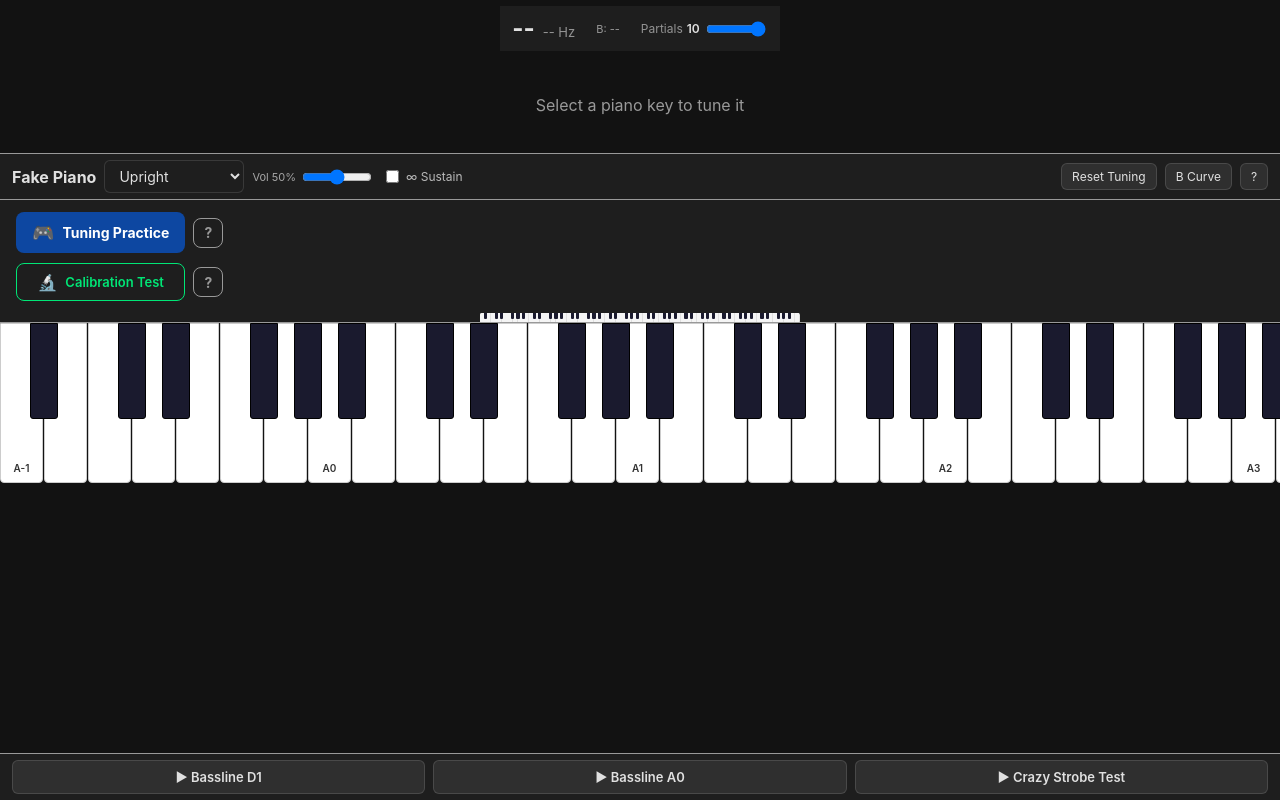
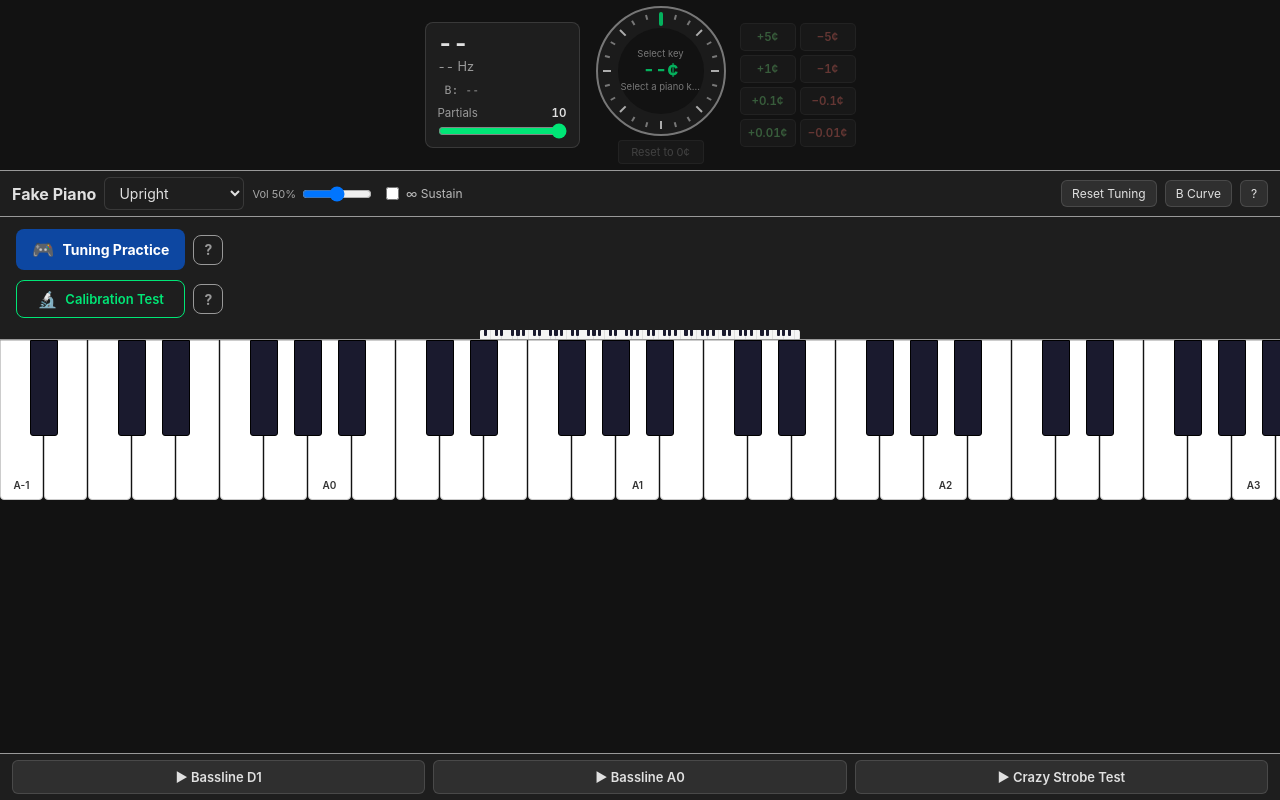
Before and after one commit to cfogelklou/string-sprint, a React (Vite) app: page / in a window 1280 px wide. Built offline with nearby package versions, Linux system fonts and the light colour scheme.

Commit message:
feat(ui): horizontal tuner deck with brag mode precision and zero-shift loading

```diff
--- a/src/App.tsx
+++ b/src/App.tsx
@@ -84,13 +84,9 @@ export default function App() {
   return (
     <div style={{ display: 'flex', flexDirection: 'column', width: '100%', height: '100%', overflow: 'hidden' }}>
       <div id="fakepiano-app" style={{ flex: 1, minHeight: 0 }}>
-        {/* Status area */}
-        <section className="status-area" data-testid="status-area">
+        {/* Tuner area (Note info left, Jog wheel center, Step buttons right) */}
+        <section className="tuner-area" data-testid="tuner-area">
           <NoteSelector />
-        </section>
-
-        {/* Cents jog wheel area */}
-        <section className="cents-area" data-testid="cents-area">
           <CentsJogWheel />
         </section>
 
--- a/src/components/CentsJogWheel.tsx
+++ b/src/components/CentsJogWheel.tsx
@@ -7,17 +7,23 @@ const MAX_CENTS = 100;
 const SMALL_STEP = 0.1;
 const LARGE_STEP = 1;
 const COARSE_STEP = 5;
-const DIAL_RADIUS = 62;
+const FINE_STEP = 0.01;
+const DIAL_RADIUS = 56;
 const CENTS_PER_TURN = 120;
 
 const FINE_STEPS = [
-  { label: '−5¢', delta: -COARSE_STEP }, { label: '−1¢', delta: -LARGE_STEP },
-  { label: '−0.1¢', delta: -SMALL_STEP }, { label: '+0.1¢', delta: SMALL_STEP },
-  { label: '+1¢', delta: LARGE_STEP }, { label: '+5¢', delta: COARSE_STEP },
+  { label: '+5¢', delta: COARSE_STEP, variant: 'plus' },
+  { label: '−5¢', delta: -COARSE_STEP, variant: 'minus' },
+  { label: '+1¢', delta: LARGE_STEP, variant: 'plus' },
+  { label: '−1¢', delta: -LARGE_STEP, variant: 'minus' },
+  { label: '+0.1¢', delta: SMALL_STEP, variant: 'plus' },
+  { label: '−0.1¢', delta: -SMALL_STEP, variant: 'minus' },
+  { label: '+0.01¢', delta: FINE_STEP, variant: 'plus' },
+  { label: '−0.01¢', delta: -FINE_STEP, variant: 'minus' },
 ] as const;
 
 function clampCents(value: number): number {
-  return Math.round(Math.min(MAX_CENTS, Math.max(MIN_CENTS, value)) * 10) / 10;
+  return Math.round(Math.min(MAX_CENTS, Math.max(MIN_CENTS, value)) * 100) / 100;
 }
 
 function pointerAngle(element: HTMLElement, clientX: number, clientY: number): number {
@@ -44,33 +50,36 @@ export default function CentsJogWheel() {
   const keyIndex = selectedKeyId === null ? -1 : keyIndexOf(selectedKeyId);
   const currentCents = keyIndex >= 0 && keyIndex < keys.length ? keys[keyIndex].centsOffset : 0;
   const isPractice = tuningSimPhase === 'playing';
+  const hasSelection = selectedKeyId !== null;
 
   const setCents = useCallback((value: number) => {
     if (selectedKeyId !== null) setCentsOffset(selectedKeyId, clampCents(value));
   }, [selectedKeyId, setCentsOffset]);
 
   const nudge = useCallback((delta: number) => {
+    if (selectedKeyId === null) return;
     setCents(currentCents + delta);
-    if (selectedKeyId !== null) {
-      stopNote(selectedKeyId);
-      window.setTimeout(() => playNote(selectedKeyId), 20);
-    }
+    stopNote(selectedKeyId);
+    window.setTimeout(() => playNote(selectedKeyId), 20);
   }, [currentCents, playNote, selectedKeyId, setCents, stopNote]);
 
   const onPointerDown = useCallback((event: React.PointerEvent<HTMLDivElement>) => {
+    if (selectedKeyId === null) return;
     event.currentTarget.setPointerCapture(event.pointerId);
     lastAngleRef.current = pointerAngle(event.currentTarget, event.clientX, event.clientY);
-  }, []);
+  }, [selectedKeyId]);
 
   const onPointerMove = useCallback((event: React.PointerEvent<HTMLDivElement>) => {
+    if (selectedKeyId === null) return;
     const previous = lastAngleRef.current;
     if (previous === null) return;
     const next = pointerAngle(event.currentTarget, event.clientX, event.clientY);
     lastAngleRef.current = next;
     setCents(currentCents + (angleDelta(previous, next) / (Math.PI * 2)) * CENTS_PER_TURN);
-  }, [currentCents, setCents]);
+  }, [currentCents, selectedKeyId, setCents]);
 
   const onKeyDown = useCallback((event: React.KeyboardEvent<HTMLDivElement>) => {
+    if (selectedKeyId === null) return;
     const step = event.shiftKey ? LARGE_STEP : SMALL_STEP;
     switch (event.key) {
       case 'ArrowUp': case 'ArrowRight': event.preventDefault(); nudge(step); return;
@@ -81,7 +90,7 @@ export default function CentsJogWheel() {
       case 'End': event.preventDefault(); setCents(MAX_CENTS); return;
       default: return;
     }
-  }, [nudge, setCents]);
+  }, [nudge, selectedKeyId, setCents]);
 
   useEffect(() => {
     const shortcut = (event: KeyboardEvent) => {
@@ -89,7 +98,7 @@ export default function CentsJogWheel() {
       switch (event.key.toLowerCase()) {
         case 'q': nudge(LARGE_STEP); break; case 'a': nudge(-LARGE_STEP); break;
         case 'w': nudge(SMALL_STEP); break; case 's': nudge(-SMALL_STEP); break;
-        case 'e': nudge(0.01); break; case 'd': nudge(-0.01); break;
+        case 'e': nudge(FINE_STEP); break; case 'd': nudge(-FINE_STEP); break;
         case 'r': setCents(0); break; default: return;
       }
     };
@@ -97,20 +106,75 @@ export default function CentsJogWheel() {
     return () => window.removeEventListener('keydown', shortcut);
   }, [nudge, setCents]);
 
-  if (selectedKeyId === null) return <div className="jog-wheel-empty">Select a piano key to tune it</div>;
-
-  const valueText = `${currentCents >= 0 ? '+' : ''}${currentCents.toFixed(1)}¢`;
+  const valueText = `${currentCents >= 0 ? '+' : ''}${currentCents.toFixed(2)}¢`;
   const accessibility = isPractice
     ? { role: 'group' as const, 'aria-label': 'Cents jog wheel. Use arrow keys or precision buttons to tune the selected note.' }
-    : { role: 'slider' as const, 'aria-label': 'Cents jog wheel', 'aria-valuemin': MIN_CENTS, 'aria-valuemax': MAX_CENTS, 'aria-valuenow': currentCents, 'aria-valuetext': `${currentCents >= 0 ? 'plus ' : ''}${currentCents.toFixed(1)} cents` };
+    : {
+        role: 'slider' as const,
+        'aria-label': hasSelection ? 'Cents jog wheel' : 'Cents jog wheel (no key selected)',
+        'aria-valuemin': MIN_CENTS,
+        'aria-valuemax': MAX_CENTS,
+        'aria-valuenow': currentCents,
+        'aria-valuetext': `${currentCents >= 0 ? 'plus ' : ''}${currentCents.toFixed(2)} cents`,
+      };
 
-  return <section className="jog-wheel" aria-label="Cents adjustment">
-    <div {...accessibility} tabIndex={0} className="jog-wheel-dial" onPointerDown={onPointerDown} onPointerMove={onPointerMove} onPointerUp={() => { lastAngleRef.current = null; }} onPointerCancel={() => { lastAngleRef.current = null; }} onKeyDown={onKeyDown}>
-      <span className="jog-wheel-index" aria-hidden="true" />
-      {Array.from({ length: 24 }, (_, index) => <span key={index} aria-hidden="true" className={index % 3 === 0 ? 'jog-wheel-tick jog-wheel-tick-major' : 'jog-wheel-tick'} style={{ transform: `rotate(${index * 15}deg) translateY(-${DIAL_RADIUS}px)` }} />)}
-      <div className="jog-wheel-readout"><span>{isPractice ? 'Tune this note' : `MIDI ${selectedKeyId}`}</span><strong>{isPractice ? 'Use your ear' : valueText}</strong><small>{isPractice ? 'Turn or nudge' : 'clockwise sharpens'}</small></div>
-    </div>
-    <div className="jog-wheel-steps" aria-label="Fine cents adjustment">{FINE_STEPS.map(({ label, delta }) => <button key={label} type="button" onClick={() => nudge(delta)}>{label}</button>)}</div>
-    {!isPractice && <button className="jog-wheel-reset" type="button" onClick={() => setCents(0)}>Reset to 0¢</button>}
-  </section>;
+  return (
+    <section className="jog-wheel" aria-label="Cents adjustment">
+      <div className="jog-wheel-center">
+        <div
+          {...accessibility}
+          tabIndex={0}
+          className={`jog-wheel-dial${!hasSelection ? ' disabled' : ''}`}
+          onPointerDown={onPointerDown}
+          onPointerMove={onPointerMove}
+          onPointerUp={() => { lastAngleRef.current = null; }}
+          onPointerCancel={() => { lastAngleRef.current = null; }}
+          onKeyDown={onKeyDown}
+        >
+          <span className="jog-wheel-index" aria-hidden="true" />
+          {Array.from({ length: 24 }, (_, index) => (
+            <span
+              key={index}
+              aria-hidden="true"
+              className={index % 3 === 0 ? 'jog-wheel-tick jog-wheel-tick-major' : 'jog-wheel-tick'}
+              style={{ transform: `rotate(${index * 15}deg) translateY(-${DIAL_RADIUS}px)` }}
+            />
+          ))}
+          <div className="jog-wheel-readout">
+            <span>
+              {isPractice ? 'Tune this note' : hasSelection ? `MIDI ${selectedKeyId}` : 'Select key'}
+            </span>
+            <strong>{isPractice ? 'Use your ear' : hasSelection ? valueText : '--¢'}</strong>
+            <small>
+              {isPractice ? 'Turn or nudge' : hasSelection ? 'clockwise sharpens' : 'Select a piano key to tune it'}
+            </small>
+          </div>
+        </div>
+        {!isPractice && (
+          <button
+            className="jog-wheel-reset"
+            type="button"
+            onClick={() => setCents(0)}
+            disabled={!hasSelection}
+          >
+            Reset to 0¢
+          </button>
+        )}
+      </div>
+
+      <div className="jog-wheel-steps-grid" aria-label="Fine cents adjustment">
+        {FINE_STEPS.map(({ label, delta, variant }) => (
+          <button
+            key={label}
+            type="button"
+            className={`jog-wheel-step-btn btn-${variant}`}
+            onClick={() => nudge(delta)}
+            disabled={!hasSelection}
+          >
+            {label}
+          </button>
+        ))}
+      </div>
+    </section>
+  );
 }
--- a/src/components/NoteSelector.tsx
+++ b/src/components/NoteSelector.tsx
@@ -22,51 +22,32 @@ export default function NoteSelector() {
   const isToneActive = selectedKeyId !== null && activeTones.has(selectedKeyId);
 
   return (
-    <div
-      style={{
-        display: 'flex',
-        alignItems: 'center',
-        justifyContent: 'space-between',
-        gap: 12,
-        padding: '8px 12px',
-        background: 'var(--color-surface, #1e1e2e)',
-        color: 'var(--color-text, #e0e0e0)',
-      }}
-    >
+    <div className="note-selector-card" data-testid="status-area">
       {/* Note + freq */}
-      <div style={{ display: 'flex', alignItems: 'baseline', gap: 8 }}>
-        <span style={{ fontSize: 24, fontWeight: 700 }}>{noteName}</span>
-        <span style={{ fontSize: 13, opacity: 0.6 }}>{frequency} Hz</span>
+      <div className="note-selector-pitch">
+        <span className="note-selector-name">{noteName}</span>
+        <span className="note-selector-freq">{frequency} Hz</span>
       </div>
 
       {/* B value / PTA */}
-      <div style={{
-        fontSize: 11,
-        display: 'inline-flex',
-        alignItems: 'center',
-        gap: 4,
-        padding: '2px 8px',
-        borderRadius: 4,
-        background: isToneActive ? 'var(--color-success-dim, rgba(0, 230, 118, 0.15))' : 'transparent',
-        color: isToneActive ? 'var(--color-accent)' : 'var(--color-text-dim)',
-        fontWeight: isToneActive ? 700 : 400,
-        border: isToneActive ? '1px solid var(--color-success-muted, rgba(0, 230, 118, 0.3))' : '1px solid transparent',
-        whiteSpace: 'nowrap',
-      }}>
+      <div className={`note-selector-b${isToneActive ? ' active' : ''}`}>
         {isToneActive ? 'PTA' : 'B'}: {bValue}
       </div>
 
       {/* Partials */}
-      <label style={{ display: 'flex', alignItems: 'center', gap: 4, fontSize: 12, whiteSpace: 'nowrap' }}>
-        <span style={{ opacity: 0.6 }}>Partials</span>
-        <span style={{ fontWeight: 600 }}>{numPartials}</span>
+      <label className="note-selector-partials">
+        <div className="note-selector-partials-header">
+          <span>Partials</span>
+          <span className="note-selector-partials-count">{numPartials}</span>
+        </div>
         <input
           type="range"
           min={1}
           max={10}
           value={numPartials}
           onChange={(e) => setNumPartials(Number(e.target.value))}
-          style={{ width: 60 }}
+          className="note-selector-partials-slider"
+          aria-label="Number of partials"
         />
       </label>
     </div>
--- a/src/index.css
+++ b/src/index.css
@@ -60,7 +60,7 @@ html, body, #root {
   width: 100%;
   height: 100%;
   display: grid;
-  grid-template-rows: auto auto auto auto 10px minmax(120px, 1fr) auto;
+  grid-template-rows: auto auto auto 10px minmax(120px, 1fr) auto;
   grid-template-columns: 1fr;
   overflow: hidden;
 }
@@ -94,62 +94,153 @@ html, body, #root {
   background: var(--color-primary);
 }
 
-.status-area {
+/* ------------------------------------------------------------------ */
+/* Horizontal Tuner Area (Note info left, Wheel center, Steps right)  */
+/* ------------------------------------------------------------------ */
+
+.tuner-area,
+.status-area,
+.cents-area {
   display: flex;
+  flex-direction: row;
   align-items: center;
   justify-content: center;
-  gap: 12px;
-  padding: 6px 12px;
+  gap: 16px;
+  padding: 6px 16px;
   background-color: var(--color-bg);
-  font-size: 0.9rem;
-  color: var(--color-text-dim);
-  min-height: 32px;
+  min-height: 154px;
+  box-sizing: border-box;
 }
 
-.cents-area {
+/* Note Selector Card (Left) */
+.note-selector-card {
   display: flex;
-  align-items: center;
+  flex-direction: column;
+  align-items: flex-start;
   justify-content: center;
-  min-height: 80px;
-  padding: 8px;
-  background-color: var(--color-bg);
+  gap: 6px;
+  min-width: 128px;
+  padding: 8px 12px;
+  background: var(--color-surface);
+  border: 1px solid var(--color-control-border);
+  border-radius: 8px;
+  color: var(--color-text);
+  box-sizing: border-box;
 }
 
+.note-selector-pitch {
+  display: flex;
+  flex-direction: column;
+  gap: 1px;
+}
+
+.note-selector-name {
+  font-size: 1.5rem;
+  font-weight: 700;
+  line-height: 1.1;
+  color: var(--color-text);
+  font-variant-numeric: tabular-nums;
+}
+
+.note-selector-freq {
+  font-size: 0.8rem;
+  color: var(--color-text-dim);
+  font-variant-numeric: tabular-nums;
+}
+
+.note-selector-b {
+  font-size: 0.72rem;
+  font-family: ui-monospace, SFMono-Regular, Menlo, Monaco, Consolas, monospace;
+  font-variant-numeric: tabular-nums;
+  padding: 2px 6px;
+  border-radius: 4px;
+  background: transparent;
+  color: var(--color-text-dim);
+  border: 1px solid transparent;
+  white-space: nowrap;
+}
+
+.note-selector-b.active {
+  background: var(--color-success-dim);
+  color: var(--color-accent);
+  font-weight: 700;
+  border-color: var(--color-success-muted);
+}
+
+.note-selector-partials {
+  display: flex;
+  flex-direction: column;
+  gap: 3px;
+  font-size: 0.72rem;
+  width: 100%;
+}
+
+.note-selector-partials-header {
+  display: flex;
+  justify-content: space-between;
+  align-items: center;
+  color: var(--color-text-dim);
+}
+
+.note-selector-partials-count {
+  font-weight: 600;
+  color: var(--color-text);
+  font-variant-numeric: tabular-nums;
+}
+
+.note-selector-partials-slider {
+  width: 100%;
+  accent-color: var(--color-accent);
+  cursor: pointer;
+  margin: 0;
+}
+
+/* Jog Wheel (Center) */
 .jog-wheel,
 .jog-wheel-empty {
   display: flex;
-  flex-direction: column;
+  flex-direction: row;
   align-items: center;
-  gap: 8px;
+  justify-content: center;
+  gap: 14px;
   color: var(--color-text);
 }
 
-.jog-wheel-empty {
-  min-height: 80px;
-  justify-content: center;
-  color: var(--color-text-dim);
+.jog-wheel-center {
+  display: flex;
+  flex-direction: column;
+  align-items: center;
+  gap: 4px;
 }
 
 .jog-wheel-dial {
   position: relative;
-  width: 152px;
-  height: 152px;
+  width: 130px;
+  height: 130px;
   border: 2px solid var(--color-text-dim);
   border-radius: 50%;
   background: var(--color-surface);
   cursor: grab;
   touch-action: none;
   user-select: none;
+  box-sizing: border-box;
 }
 
-.jog-wheel-dial:active { cursor: grabbing; }
+.jog-wheel-dial:active {
+  cursor: grabbing;
+}
+
+.jog-wheel-dial.disabled {
+  opacity: 0.75;
+  cursor: default;
+}
 
 .jog-wheel-index {
   position: absolute;
-  top: 5px;
+  top: 4px;
   left: calc(50% - 2px);
   width: 4px;
-  height: 18px;
+  height: 14px;
   border-radius: 2px;
   background: var(--color-accent);
   z-index: 2;
@@ -160,16 +251,19 @@ html, body, #root {
   top: calc(50% - 2px);
   left: calc(50% - 1px);
   width: 2px;
-  height: 6px;
+  height: 5px;
   transform-origin: 1px 2px;
   background: var(--color-text-dim);
 }
 
-.jog-wheel-tick-major { height: 10px; background: var(--color-text); }
+.jog-wheel-tick-major {
+  height: 8px;
+  background: var(--color-text);
+}
 
 .jog-wheel-readout {
   position: absolute;
-  inset: 28px;
+  inset: 20px;
   display: flex;
   flex-direction: column;
   align-items: center;
@@ -177,24 +271,100 @@ html, body, #root {
   border-radius: 50%;
   background: var(--color-bg);
   text-align: center;
+  padding: 4px;
+  box-sizing: border-box;
 }
 
-.jog-wheel-readout span, .jog-wheel-readout small { color: var(--color-text-dim); font-size: 11px; }
-.jog-wheel-readout strong { color: var(--color-accent); font-size: 24px; font-variant-numeric: tabular-nums; }
+.jog-wheel-readout span,
+.jog-wheel-readout small {
+  color: var(--color-text-dim);
+  font-size: 9.5px;
+  line-height: 1.1;
+  max-width: 80px;
+  overflow: hidden;
+  text-overflow: ellipsis;
+  white-space: nowrap;
+}
 
-.jog-wheel-steps { display: flex; flex-wrap: wrap; justify-content: center; gap: 4px; max-width: 320px; }
-.jog-wheel-steps button, .jog-wheel-reset {
-  min-width: 44px;
-  min-height: 44px;
-  padding: 6px 8px;
+.jog-wheel-readout strong {
+  color: var(--color-accent);
+  font-size: 19px;
+  font-variant-numeric: tabular-nums;
+  font-weight: 700;
+  line-height: 1.2;
+}
+
+.jog-wheel-reset {
+  min-width: 86px;
+  min-height: 24px;
+  padding: 2px 8px;
+  font-size: 11px;
   border: 1px solid var(--color-control-border);
-  border-radius: 6px;
+  border-radius: 4px;
+  background: var(--color-control);
+  color: var(--color-text-dim);
+  cursor: pointer;
+  font-family: inherit;
+  transition: background 0.12s, color 0.12s;
+}
+
+.jog-wheel-reset:hover:not(:disabled) {
+  background: rgba(255, 255, 255, 0.15);
+  color: var(--color-text);
+}
+
+.jog-wheel-reset:disabled {
+  opacity: 0.35;
+  cursor: default;
+}
+
+/* Steps Grid (Right) */
+.jog-wheel-steps-grid {
+  display: grid;
+  grid-template-columns: 1fr 1fr;
+  gap: 4px;
+  min-width: 116px;
+}
+
+.jog-wheel-step-btn {
+  min-width: 54px;
+  min-height: 28px;
+  padding: 3px 6px;
+  font-size: 11.5px;
+  font-weight: 600;
+  font-variant-numeric: tabular-nums;
+  border: 1px solid var(--color-control-border);
+  border-radius: 5px;
   background: var(--color-control);
   color: var(--color-text);
-  font: inherit;
+  font-family: inherit;
   cursor: pointer;
+  display: flex;
+  align-items: center;
+  justify-content: center;
+  transition: background 0.1s, transform 0.05s;
 }
-.jog-wheel-reset { min-width: 112px; }
+
+.jog-wheel-step-btn:hover:not(:disabled) {
+  background: rgba(255, 255, 255, 0.15);
+}
+
+.jog-wheel-step-btn:active:not(:disabled) {
+  transform: scale(0.96);
+}
+
+.jog-wheel-step-btn:disabled {
+  opacity: 0.35;
+  cursor: default;
+}
+
+.jog-wheel-step-btn.btn-plus {
+  color: #7ee787;
+}
+
+.jog-wheel-step-btn.btn-minus {
+  color: #ff7b72;
+}
 
 .controls-bar {
   display: flex;
@@ -355,6 +525,49 @@ html, body, #root {
   }
 }
 
+@media (max-width: 480px) {
+  .tuner-area,
+  .status-area,
+  .cents-area {
+    gap: 8px;
+    padding: 4px 6px;
+  }
+
+  .note-selector-card {
+    min-width: 104px;
+    padding: 6px 8px;
+  }
+
+  .note-selector-name {
+    font-size: 1.3rem;
+  }
+
+  .jog-wheel,
+  .jog-wheel-empty {
+    gap: 8px;
+  }
+
+  .jog-wheel-dial {
+    width: 116px;
+    height: 116px;
+  }
+
+  .jog-wheel-readout {
+    inset: 16px;
+  }
+
+  .jog-wheel-readout strong {
+    font-size: 16px;
+  }
+
+  .jog-wheel-step-btn {
+    min-width: 46px;
+    min-height: 26px;
+    font-size: 10.5px;
+    padding: 2px 4px;
+  }
+}
+
 @media (max-width: 360px) {
   .controls-bar {
     gap: 6px;
```
Also changed, not shown: 2 other files (tests, documents, lock files or other folders).
